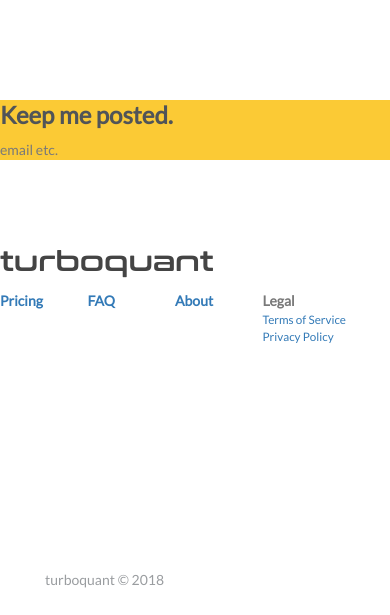
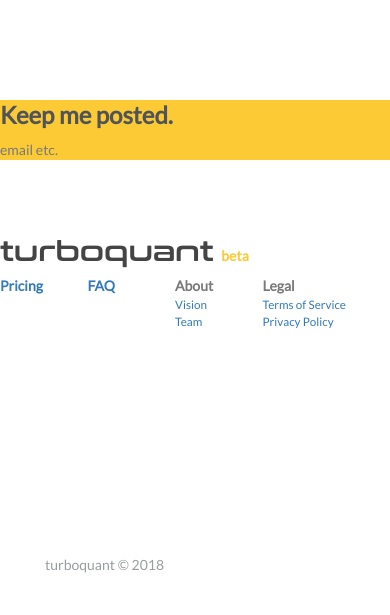
Before and after one commit to cg94301/turboquant, a Flask app: page / in a window 390 px wide. Shown: the part 2012-2627 px from the top of the page. After the commit the page ends 2585 px from the top, so only its background shows below. Run offline with Flask 2, Linux system fonts and the light colour scheme; parts of the project's set-up code (start-up, migrations or seed data) failed here and were passed over; some libraries are stand-ins or nearby versions.

Commit message:
Tweak bottom menu

```diff
--- a/turboquant/blueprints/page/templates/page/home.html
+++ b/turboquant/blueprints/page/templates/page/home.html
@@ -85,29 +85,30 @@
 </div>
 
 <div class="row" style="margin-bottom: 10px;margin-top: 80px;">
-  <div class="col-md-2"></div>
-  <div class="col-md-4">
-    <h4 class="turboquant" style="color: #444;margin-left: 0px;">turboquant</h4> <!-- dark #333; custom #2dd7ff -->
+  <div class="col-md-1"></div>
+  <div class="col-md-5">
+    <h4 class="turboquant" style="color: #444;margin-left: 0px; margin-right: 5px; display: inline;">turboquant</h4> <!-- dark #333; custom #2dd7ff -->
+    <span style="color: #fbca35;"><b>beta</b></span>
   </div>
-  <div class="col-md-6" style="margin-top: 18px;">
+  <div class="col-md-5" style="margin-top: 10px;">
     <table class="menu">
       <tbody>
         <tr>
           <td><a href="{{ url_for('page.privacy') }}"><b>Pricing</b></a></td>
           <td><a href="{{ url_for('page.privacy') }}"><b>FAQ</b></a></td>
-          <td><a href="{{ url_for('page.privacy') }}"><b>About</b></a></td>
+          <td><b>About</b></td>
           <td><b>Legal</b></td>
         </tr>
         <tr>
           <td></td>
           <td></td>
-          <td></td>
+          <td style="font-size: smaller"><a href="{{ url_for('page.terms') }}">Vision</a></td>
           <td style="font-size: smaller"><a href="{{ url_for('page.terms') }}">Terms of Service</a></td>
         </tr>
         <tr>
           <td></td>
           <td></td>
-          <td></td>
+          <td style="font-size: smaller"><a href="{{ url_for('page.terms') }}">Team</a></td>
           <td style="font-size: smaller"><a href="{{ url_for('page.privacy') }}">Privacy Policy</a></td>
         </tr>
       </tbody>
```
